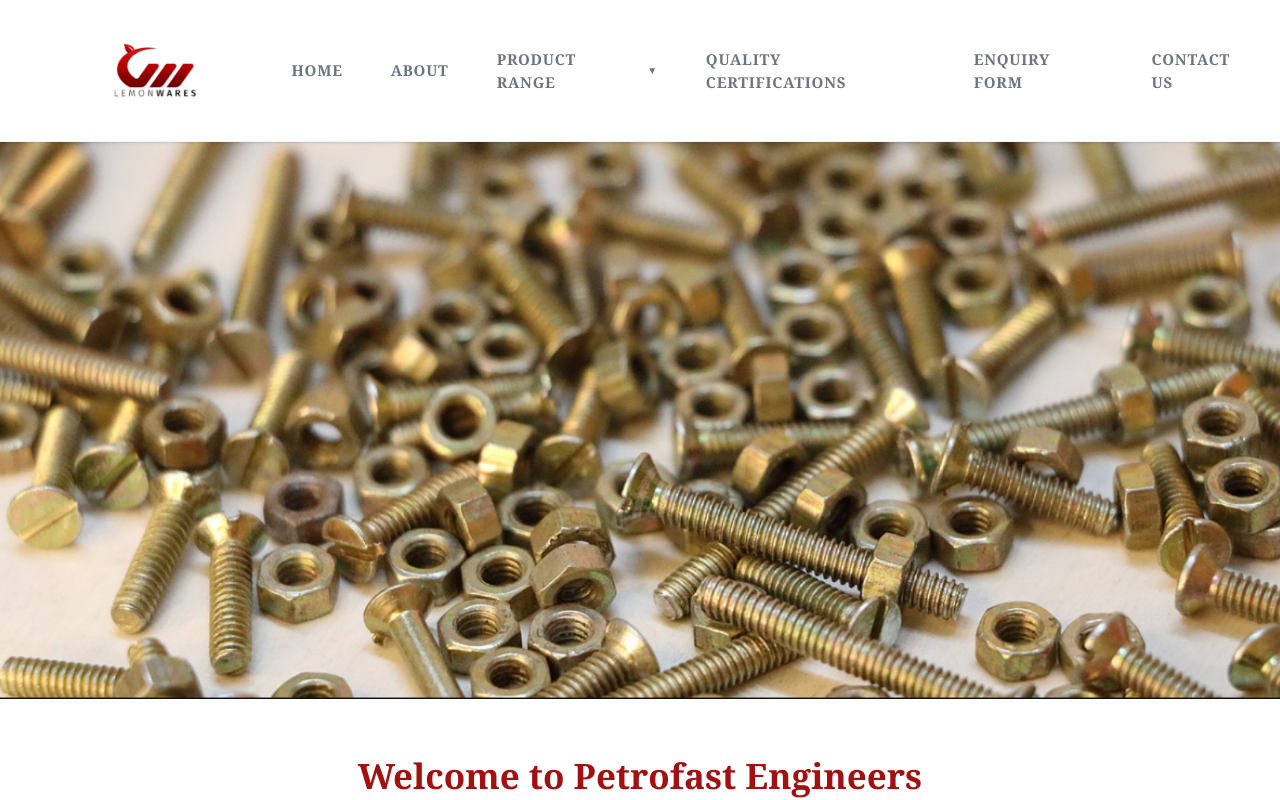
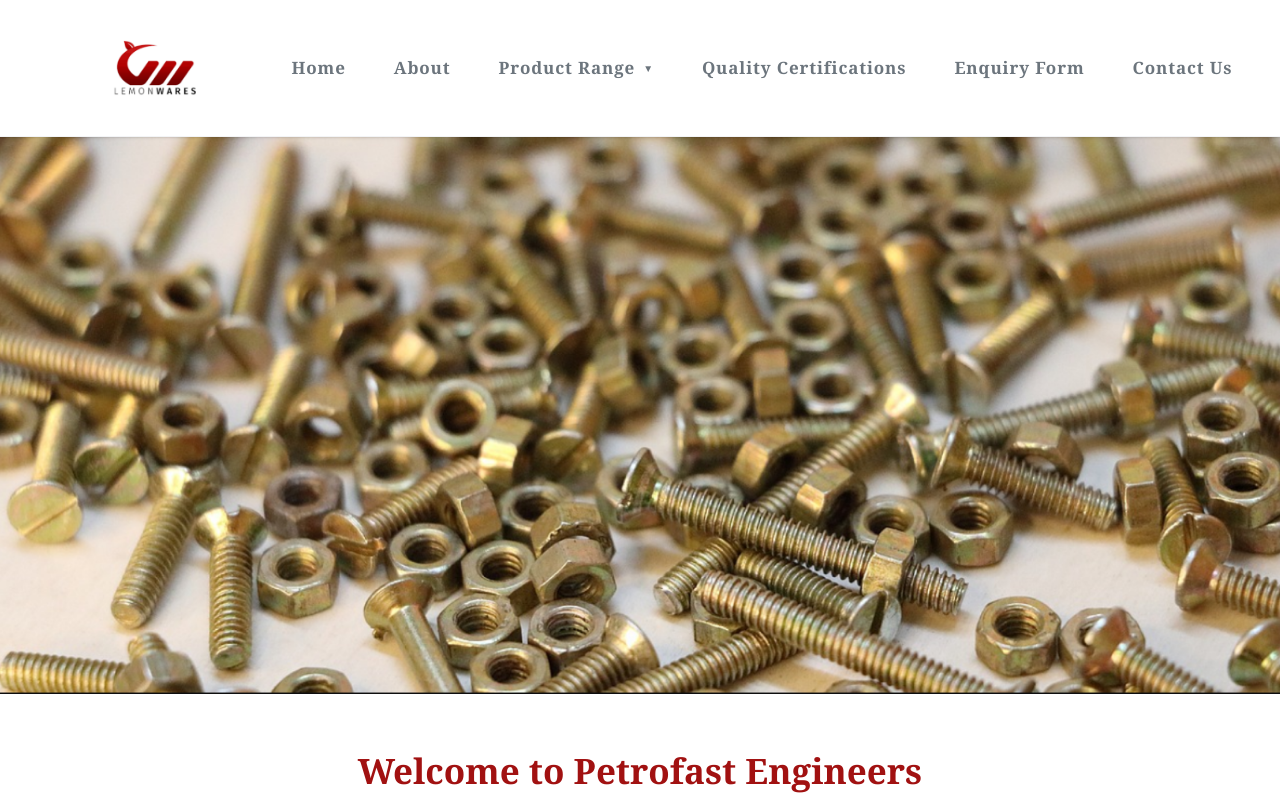
Before and after one commit to Sharvani24/petrofast-engineers, a React (Vite) app: page / in a window 1280 px wide. Shown: the top 800 px of the page. Built offline with nearby package versions, Linux system fonts and the light colour scheme.

Commit message:
style: update navbar to serif font, increase size, and use title case

```diff
--- a/src/components/Navbar.jsx
+++ b/src/components/Navbar.jsx
@@ -37,17 +37,18 @@ const Navbar = () => {
         </div>
 
         {/* --- DESKTOP NAVIGATION --- */}
-        <ul className="hidden lg:flex items-center gap-8 lg:gap-12 font-serif font-bold text-[15px] text-[#6c757d] uppercase tracking-wider">
-          <li className="hover:text-[#212529] transition-colors"><Link to="/">Home</Link></li>
-          <li className="hover:text-[#212529] transition-colors"><Link to="/about">About</Link></li>
+        {/* font-serif applied here */}
+        <ul className="hidden lg:flex items-center gap-8 lg:gap-12 font-serif font-bold text-[17px] text-[#6c757d] tracking-wider">
+          <li className="hover:text-black transition-colors"><Link to="/">Home</Link></li>
+          <li className="hover:text-black transition-colors"><Link to="/about">About</Link></li>
 
-          <li className="group relative cursor-pointer hover:text-[#212529] transition-colors flex items-center gap-1 py-2">
+          <li className="group relative cursor-pointer hover:text-black transition-colors flex items-center gap-1 py-2">
             Product Range
             <span className="text-[10px] ml-1 group-hover:rotate-180 transition-transform duration-300">▼</span>
             <ul className="absolute left-0 top-full w-80 hidden group-hover:block z-[110] shadow-2xl rounded-b-lg border-t-4 border-[#212529] overflow-hidden" style={{ backgroundColor: 'rgb(246, 227, 167)' }}>
               {products.map((item, index) => (
                 <li key={index} className="border-b border-black/5 last:border-0 hover:bg-[#f0d68c] transition-colors">
-                  <Link to={item.path} className="block px-6 py-3 font-medium normal-case" style={{ color: 'rgb(176, 0, 0)', fontSize: '17px' }}>
+                  <Link to={item.path} className="block px-6 py-3 font-medium" style={{ color: 'rgb(176, 0, 0)', fontSize: '18px' }}>
                     {item.label}
                   </Link>
                 </li>
@@ -55,9 +56,9 @@ const Navbar = () => {
             </ul>
           </li>
 
-          <li className="hover:text-[#212529] transition-colors"><Link to="/quality">Quality Certifications</Link></li>
-          <li className="hover:text-[#212529] transition-colors"><Link to="/enquiry">Enquiry Form</Link></li>
-          <li className="hover:text-[#212529] transition-colors"><Link to="/contact">Contact Us</Link></li>
+          <li className="hover:text-black transition-colors"><Link to="/quality">Quality Certifications</Link></li>
+          <li className="hover:text-black transition-colors"><Link to="/enquiry">Enquiry Form</Link></li>
+          <li className="hover:text-black transition-colors"><Link to="/contact">Contact Us</Link></li>
         </ul>
 
         {/* Mobile Toggle Button */}
@@ -73,12 +74,13 @@ const Navbar = () => {
 
       {/* --- MOBILE MENU OVERLAY --- */}
       <div className={`${isOpen ? 'block' : 'hidden'} lg:hidden bg-white pb-6`}>
-        <ul className="flex flex-col font-sans font-bold text-[14px] text-[#212529] space-y-1">
-          <li><Link to="/" onClick={() => setIsOpen(false)} className="block py-2 px-6 hover:text-[#b00000]">Home</Link></li>
-          <li><Link to="/about" onClick={() => setIsOpen(false)} className="block py-2 px-6 hover:text-[#b00000]">About</Link></li>
+        {/* Changed from font-sans to font-serif */}
+        <ul className="flex flex-col font-serif font-bold text-[16px] text-[#6c757d] space-y-1">
+          <li><Link to="/" onClick={() => setIsOpen(false)} className="block py-2.5 px-6 hover:text-black">Home</Link></li>
+          <li><Link to="/about" onClick={() => setIsOpen(false)} className="block py-2.5 px-6 hover:text-black">About</Link></li>
 
-          <li className="px-6 py-2 flex items-center gap-2">
-            Product Range <span className="text-[8px]">▼</span>
+          <li className="px-6 py-2.5 flex items-center gap-2 hover:text-black cursor-pointer">
+            Product Range <span className="text-[10px]">▼</span>
           </li>
 
           {/* Small, Compact Product Box */}
@@ -89,7 +91,7 @@ const Navbar = () => {
                   <Link
                     to={item.path}
                     onClick={() => setIsOpen(false)}
-                    className="block px-4 py-1.5 text-[#b00000] font-medium text-[14px] hover:bg-[#f0d68c]"
+                    className="block px-4 py-2 text-[#b00000] font-medium text-[15px] hover:bg-[#f0d68c]"
                   >
                     {item.label}
                   </Link>
@@ -98,9 +100,9 @@ const Navbar = () => {
             </ul>
           </div>
 
-          <li><Link to="/quality" onClick={() => setIsOpen(false)} className="block py-2 px-6 hover:text-[#b00000]">Quality Certifications</Link></li>
-          <li><Link to="/enquiry" onClick={() => setIsOpen(false)} className="block py-2 px-6 hover:text-[#b00000]">Enquiry Form</Link></li>
-          <li><Link to="/contact" onClick={() => setIsOpen(false)} className="block py-2 px-6 hover:text-[#b00000]">Contact Us</Link></li>
+          <li><Link to="/quality" onClick={() => setIsOpen(false)} className="block py-2.5 px-6 hover:text-black">Quality Certifications</Link></li>
+          <li><Link to="/enquiry" onClick={() => setIsOpen(false)} className="block py-2.5 px-6 hover:text-black">Enquiry Form</Link></li>
+          <li><Link to="/contact" onClick={() => setIsOpen(false)} className="block py-2.5 px-6 hover:text-black">Contact Us</Link></li>
         </ul>
       </div>
     </nav>
```
